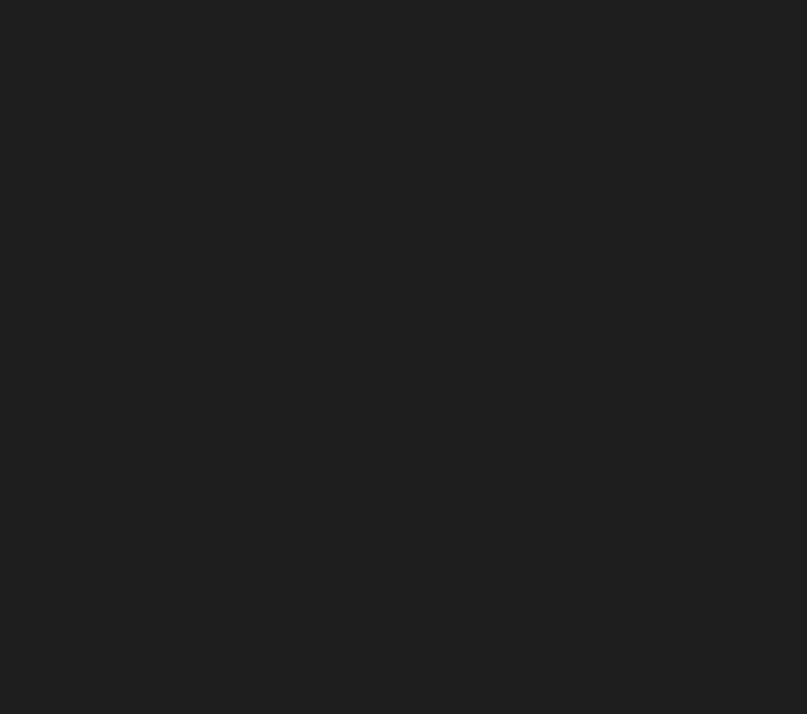
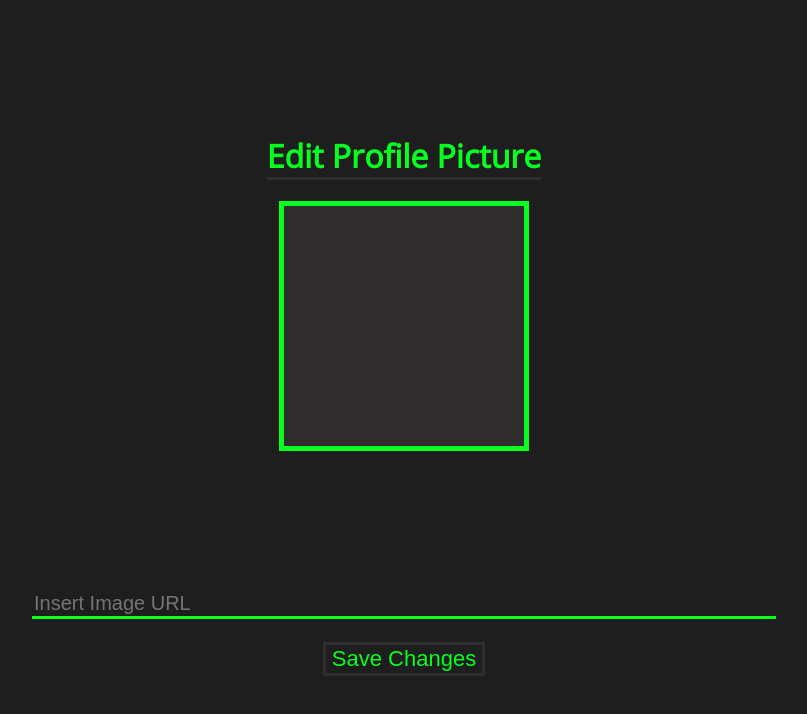
Before and after one commit to bschatzj/chefstuff, a React (Create React App) app: page /edit-profile-picture in a window 1280 px wide. Shown: the top 714 px of the page, without its empty margins (236-1043 px from the left). Built offline with nearby package versions, Linux system fonts and the light colour scheme.

Commit message:
worked on edit-profile-picture component and finished styling

```diff
--- a/src/components/EditAbout.js
+++ b/src/components/EditAbout.js
@@ -14,13 +14,13 @@
           style={{
             backgroundColor: "transparent",
             border: "2px solid #07fe20",
-            fontSize: "18px",
+            fontSize: "20px",
             color: "#f3ffef",
             width: "80%"
           }}
           type="text"
           name="about"
-          placeholder="Share a little bit about you here! Why you love to cook and why you want to share some of your awesome recipes!"
+          placeholder="Share a little bit about yourself here! Why you love to cook and why you want to share some of your awesome recipes!"
           className="about-input"
         />
 
--- a/src/components/EditProfilePicture.js
+++ b/src/components/EditProfilePicture.js
@@ -1,7 +1,23 @@
 import React from "react";
 
 const EditProfilePicture = () => {
-  return <div></div>;
+  return (
+    <div className="profile-pic-div">
+      <div>
+        <h1>Edit Profile Picture</h1>
+      </div>
+      <div className="image-div"></div>
+      <form className="profile-pic-form">
+        <input
+          type="text"
+          name="profileImg"
+          placeholder="Insert Image URL"
+          className="profile-pic-input"
+        />
+        <button className="profile-pic-button">Save Changes</button>
+      </form>
+    </div>
+  );
 };
 
 export default EditProfilePicture;
--- a/src/styles.scss
+++ b/src/styles.scss
@@ -295,11 +295,53 @@
       border: 3px solid #2f2d2d;
       background-color: transparent;
       font-size: 22px;
-      margin-top: 2%;
+      margin-top: 3%;
     }
     textarea::placeholder {
-      color: #f3ffef;
+      font-size: 20px;
     }
   }
 }
 /*Profile Picture*/
+.profile-pic-div {
+  // border: 2px solid red;
+  height: 100vh;
+  display: flex;
+  flex-direction: column;
+  justify-content: center;
+  align-items: center;
+  h1 {
+    color: #07fe20;
+    border-bottom: 3px solid #2f2d2d;
+  }
+  .image-div {
+    background-color: #2f2d2d;
+    border: 5px solid #07fe20;
+    width: 250px;
+    height: 250px;
+    margin-bottom: 10%;
+  }
+  .profile-pic-form {
+    // border: 2px solid #2f2d2d;
+    width: 60%;
+    padding: 12px;
+  }
+  .profile-pic-input {
+    width: 100%;
+    background-color: transparent;
+    border: none;
+    border-bottom: 3px solid #07fe20;
+    font-size: 20px;
+    color: #f3ffef;
+  }
+  .profile-pic-input::placeholder {
+    font-size: 20px;
+  }
+  .profile-pic-button {
+    color: #07fe20;
+    border: 3px solid #2f2d2d;
+    background-color: transparent;
+    font-size: 22px;
+    margin-top: 3%;
+  }
+}
```
